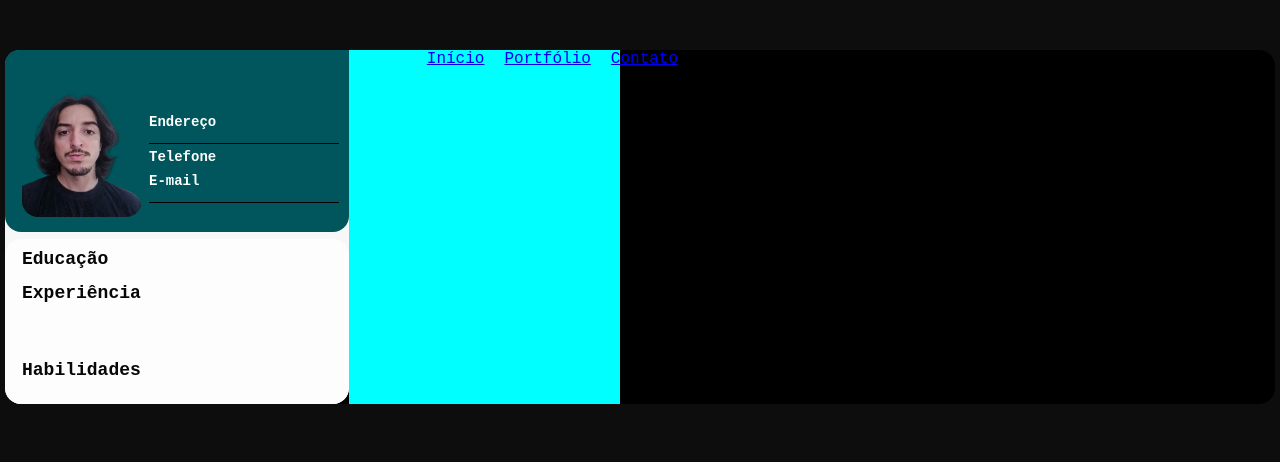
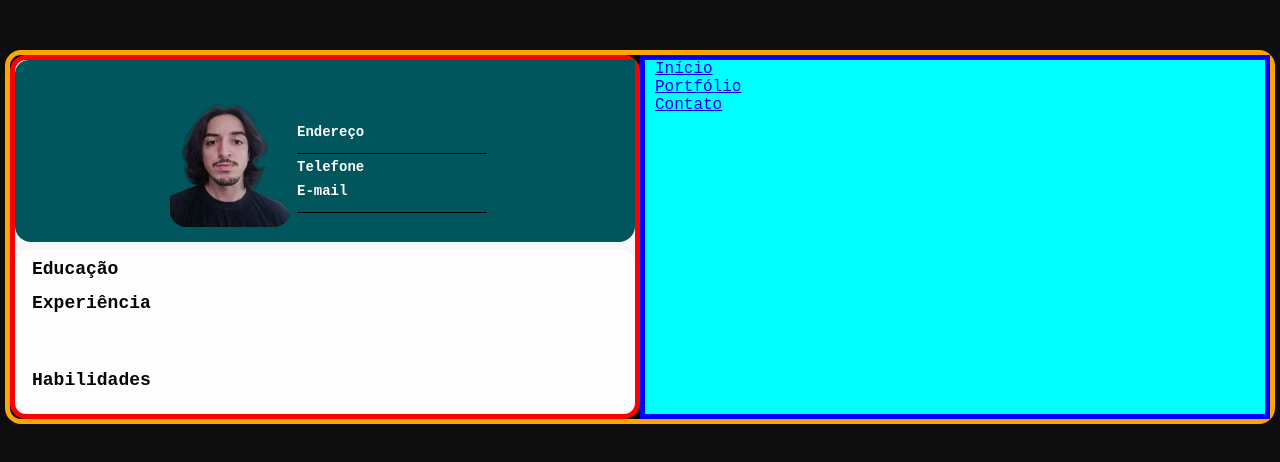
Before and after one commit to LuccaChris/devChrisPortfolio, a plain HTML site: page index.html in a window 1280 px wide. Drawn offline with Linux system fonts and the light colour scheme; no server answers.

Commit message:
CSS Correção

```diff
--- a/frontend/css/style.css
+++ b/frontend/css/style.css
@@ -10,25 +10,26 @@ body {
   background-color: #000;
   margin: 5px;
   border-radius: 16px;
-  height: 100%;
+  border: 5px solid orange;
   display: flex;
-  flex-direction: column;
-  flex-direction: row;
+  justify-content: center;
+
 }
 
 .card-body-container {
   background-color: #f7f7f7;
+  border: 5px solid red;
   border-radius: 16px;
+  width: 50%;
 }
 
 .cont-nav {
   background-color: aqua;
-  display: flex;
+  border: 5px solid blue;
+  width: 50%;
 }
 
 nav ul {
-  max-width: 50%;
-  display: flex;
   justify-content: space-between;
   margin: auto;
   padding: 0;
```
